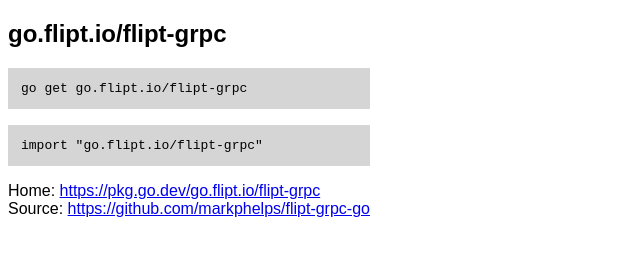
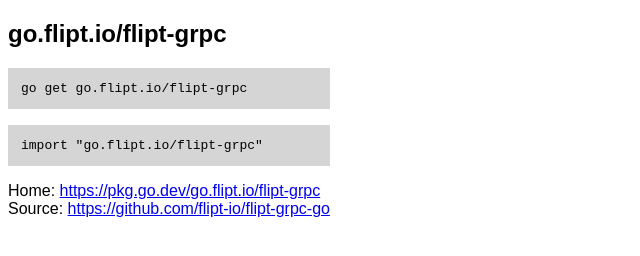
Before and after one commit to flipt-io/go-vanity, a plain HTML site: page flipt-grpc/index.html in a window 1280 px wide. Shown: the whole page, without its empty margins (0-640 px from the left). Drawn offline with Linux system fonts and the light colour scheme.

Commit message:
Update flipt-grpc owner

```diff
--- a/flipt-grpc/index.html
+++ b/flipt-grpc/index.html
@@ -3,8 +3,8 @@
 <head>
 <meta charset="utf-8">
 <title>go.flipt.io/flipt-grpc</title>
-<meta name="go-import" content="go.flipt.io/flipt-grpc git https://github.com/markphelps/flipt-grpc-go">
-<meta name="go-source" content="go.flipt.io/flipt-grpc https://github.com/markphelps/flipt-grpc-go https://github.com/markphelps/flipt-grpc-go/tree/master{/dir} https://github.com/markphelps/flipt-grpc-go/blob/master{/dir}/{file}#L{line}">
+<meta name="go-import" content="go.flipt.io/flipt-grpc git https://github.com/flipt-io/flipt-grpc-go">
+<meta name="go-source" content="go.flipt.io/flipt-grpc https://github.com/flipt-io/flipt-grpc-go https://github.com/flipt-io/flipt-grpc-go/tree/master{/dir} https://github.com/flipt-io/flipt-grpc-go/blob/master{/dir}/{file}#L{line}">
 <style>
 * { font-family: sans-serif; }
 body { margin-top: 0; }
@@ -19,7 +19,7 @@
 <code>go get go.flipt.io/flipt-grpc</code>
 <code>import "go.flipt.io/flipt-grpc"</code>
 Home: <a href="https://pkg.go.dev/go.flipt.io/flipt-grpc">https://pkg.go.dev/go.flipt.io/flipt-grpc</a><br/>
-Source: <a href="https://github.com/markphelps/flipt-grpc-go">https://github.com/markphelps/flipt-grpc-go</a><br/>
+Source: <a href="https://github.com/flipt-io/flipt-grpc-go">https://github.com/flipt-io/flipt-grpc-go</a><br/>
 </div>
 </body>
 </html>
```
